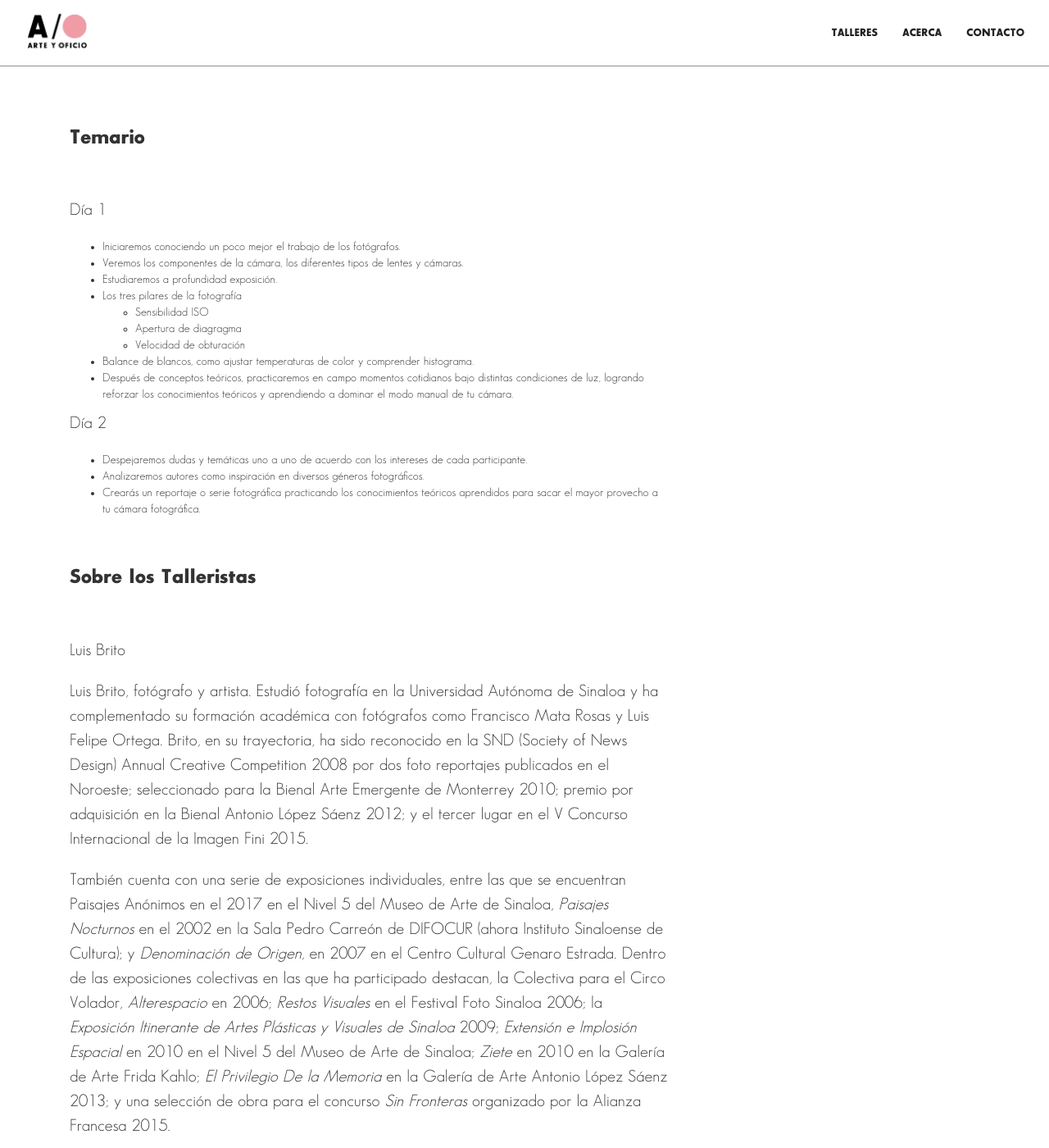
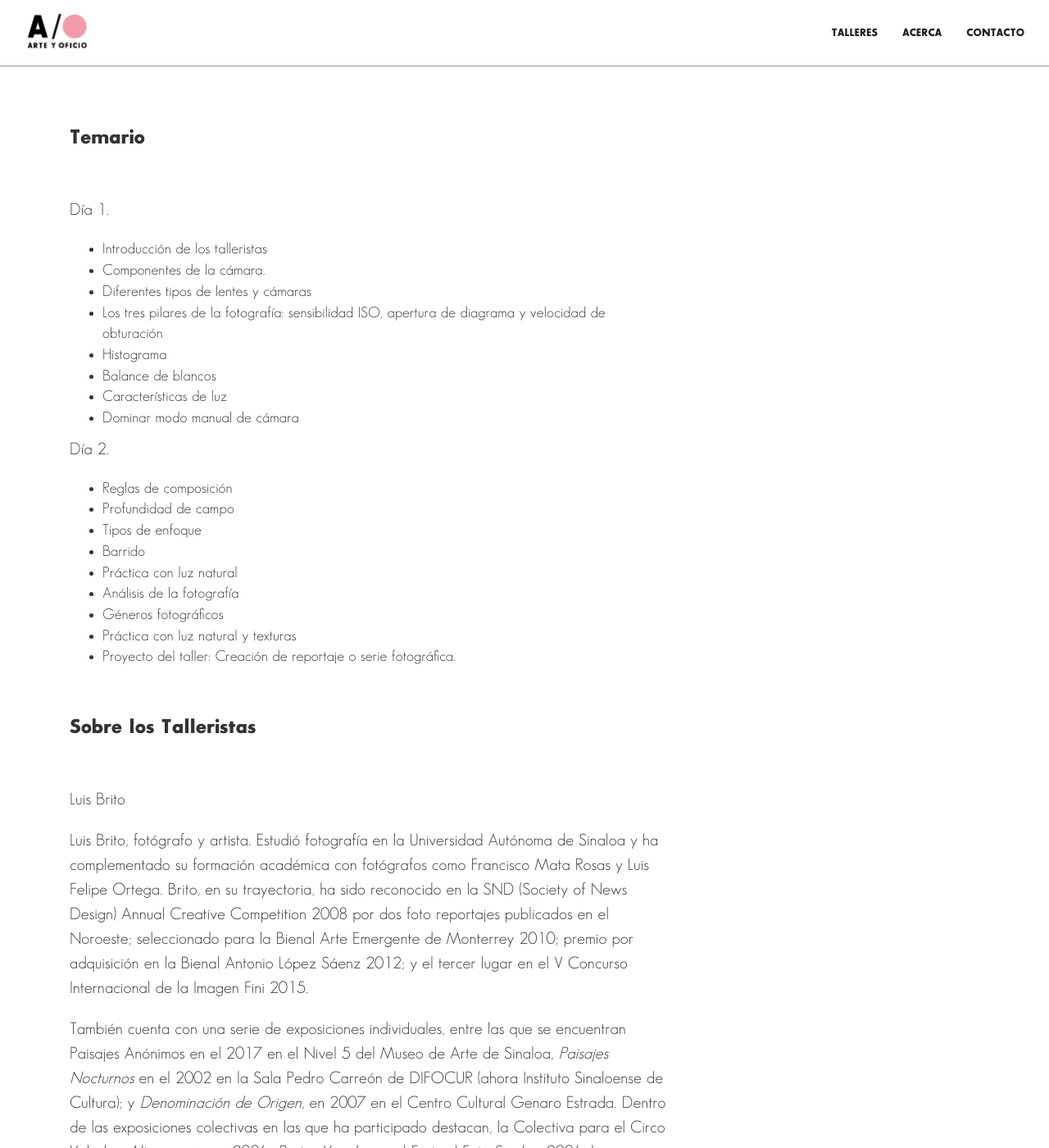
Before and after one commit to defvol/ayo, a Jekyll site: the page built from taller.md, in a window 1280 px wide and 1400 px high, scrolled down 498 px. Shown: the whole window at 82% size. Built offline with Jekyll 4.4.1, drawn with Linux system fonts in a browser that asks for light colours; comment, search, counter and statistics services are not loaded.

Commit message:
Update workshop agenda

```diff
--- a/_sass/_base.scss
+++ b/_sass/_base.scss
@@ -394,4 +394,8 @@ body {
   div.pictures {
     padding-top: 40px;
   }
+
+  li {
+    font-size: 18px;
+  }
 }
--- a/taller.md
+++ b/taller.md
@@ -30,28 +30,28 @@ Inversión: $1,400.00
 
 <br />
 
-Día 1
+Día 1.
 
-- Iniciaremos conociendo un poco mejor el trabajo de los fotógrafos.
-- Veremos los componentes de la cámara, los diferentes tipos de lentes y cámaras.
-- Estudiaremos a profundidad exposición.
-- Los tres pilares de la fotografía
-  - Sensibilidad ISO
-  - Apertura de diagragma
-  - Velocidad de obturación
-- Balance de blancos, como ajustar temperaturas de color y
-comprender histograma.
-- Después de conceptos teóricos, practicaremos en campo momentos
-cotidianos bajo distintas condiciones de luz, logrando reforzar los conocimientos teóricos y aprendiendo a dominar el modo manual de tu cámara.
+- Introducción de los talleristas
+- Componentes de la cámara.
+- Diferentes tipos de lentes y cámaras
+- Los tres pilares de la fotografía: sensibilidad ISO, apertura de diagrama y velocidad de obturación
+- Histograma
+- Balance de blancos
+- Características de luz
+- Dominar modo manual de cámara
 
-Día 2
+Día 2.
 
-- Despejaremos dudas y temáticas uno a uno de acuerdo con los
-intereses de cada participante.
-- Analizaremos autores como inspiración en diversos géneros
-fotográficos.
-- Crearás un reportaje o serie fotográfica practicando los
-conocimientos teóricos aprendidos para sacar el mayor provecho a tu cámara fotográfica.
+- Reglas de composición
+- Profundidad de campo
+- Tipos de enfoque
+- Barrido
+- Práctica con luz natural
+- Análisis de la fotografía
+- Géneros fotográficos
+- Práctica con luz natural y texturas
+- Proyecto del taller: Creación de reportaje o serie fotográfica.
 
 <br />
 
```
